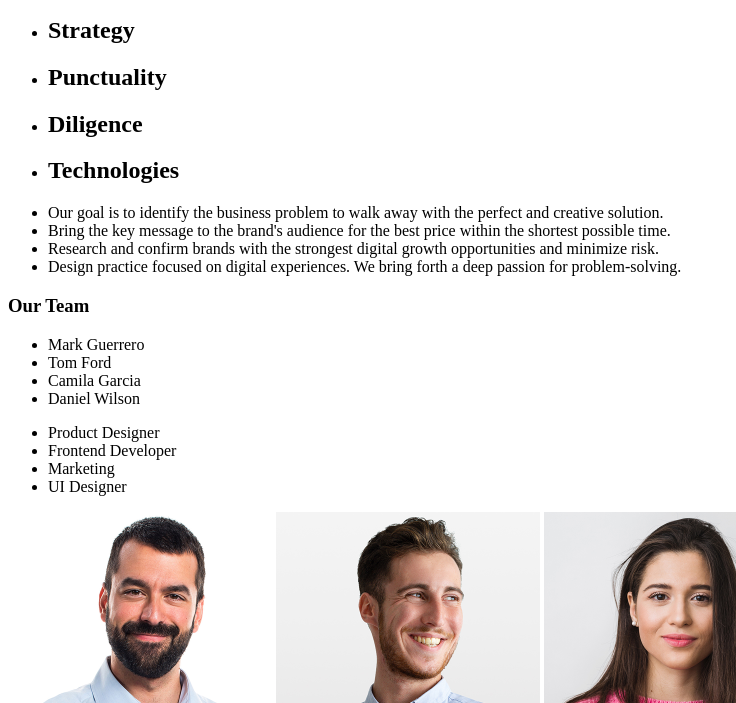
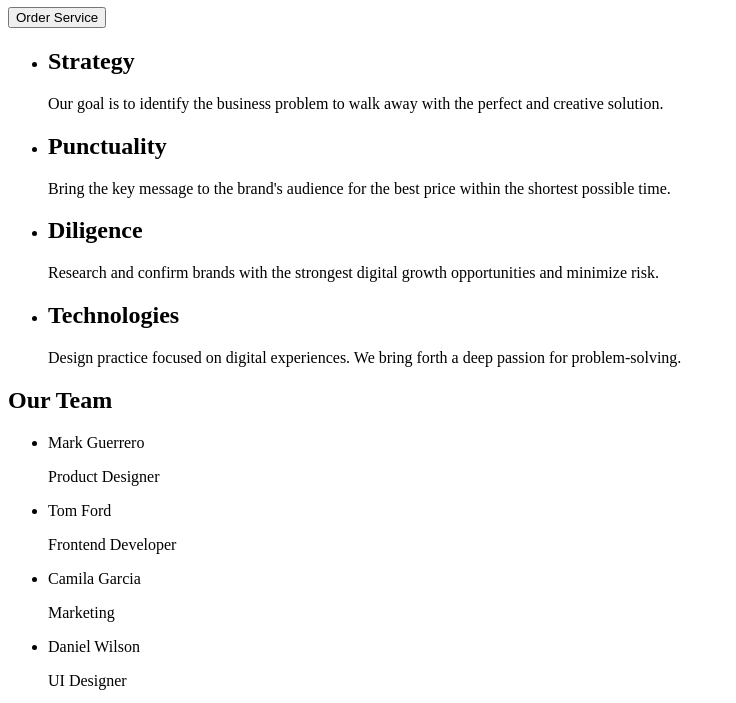
Before and after one commit to romchuckkuzyshyn-code/goit-markup-hw-01, a plain HTML site: page index.html in a window 1280 px wide. Shown: the part 239-942 px from the top of the page, without its empty margins (0-736 px from the left). Drawn offline with Linux system fonts and the light colour scheme.

Commit message:
Опис змін

```diff
--- a/index.html
+++ b/index.html
@@ -24,57 +24,48 @@
         <address>
             <ul>
                 <li><a href="mailto:info@devstudio.com">info@devstudio.com</a></li>
-                <li><a href="tel:+11(000)111-11-11">+11 (000) 111-11-11</a></li>
+                <li><a href="tel:+110001111111"> +11 (000) 111-11-11</a></li>
             </ul>
         </address>
 
     </header>
 
     <main>
-        <section>
-            <h1>Effective Solutions for Your Business <br /></h1>
+            <h1>Effective Solutions for Your Business </h1><br />
             <button type="button">Order Service</button>
-        </section>
         <section>
             <ul>
-                <li><h2>Strategy</h2></li>
-                <li><h2>Punctuality</h2></li>
-                <li><h2>Diligence</h2></li>
-                <li><h2>Technologies</h2></li>
+                <li><h2>Strategy</h2>
+                <p>Our goal is to identify the business problem to walk away with the perfect and creative solution.</p></li>
+                <li><h2>Punctuality</h2>
+                <p>Bring the key message to the brand's audience for the best price within the shortest possible time.</p></li>
+                <li><h2>Diligence</h2>
+                <p>Research and confirm brands with the strongest digital growth opportunities and minimize risk.</p></li>
+                <li><h2>Technologies</h2>
+                <p>Design practice focused on digital experiences. We bring forth a deep passion for problem-solving.</p></li>
             </ul>
         </section>
+        <h2>Our Team</h2>
         <section>
             <ul>
-                <li>Our goal is to identify the business problem to walk away with the perfect and creative solution.</li>
-                <li>Bring the key message to the brand's audience for the best price within the shortest possible time.</li>
-                <li>Research and confirm brands with the strongest digital growth opportunities and minimize risk.</li>
-                <li>Design practice focused on digital experiences. We bring forth a deep passion for problem-solving.</li>
+                <li>Mark Guerrero
+                    <p>Product Designer</p>
+                </li>
+                <li>Tom Ford
+                    <p>Frontend Developer</p>
+                </li>
+                <li>Camila Garcia
+                    <p>Marketing</p>
+                </li>
+                <li>Daniel Wilson
+                    <p>UI Designer</p>
+                </li>
             </ul>
         </section>
-
-        <h3>Our Team</h3>
-        <section>
-            <ul>
-                <li>Mark Guerrero</li>
-                <li>Tom Ford</li>
-                <li>Camila Garcia</li>
-                <li>Daniel Wilson</li>
-            </ul>
-        </section>
-        <section>
-            <ul>
-                <li>Product Designer</li>
-                <li>Frontend Developer</li>
-                <li>Marketing</li>
-                <li>UI Designer</li>
-            </ul>
-        </section>
-        <section>
             <img src="/images/img-3.jpg" alt="photo_Mark" width="264" height="260" />
             <img src="/images/img-2.jpg" alt="photo_Ford" width="264" height="260" />
             <img src="/images/img-1.jpg" alt="photo_Camila" width="264" height="260" />
             <img src="/images/img.jpg" alt="photo_Daniel" width="264" height="260" />
-        </section>
     </main>
 
     <footer>
```
